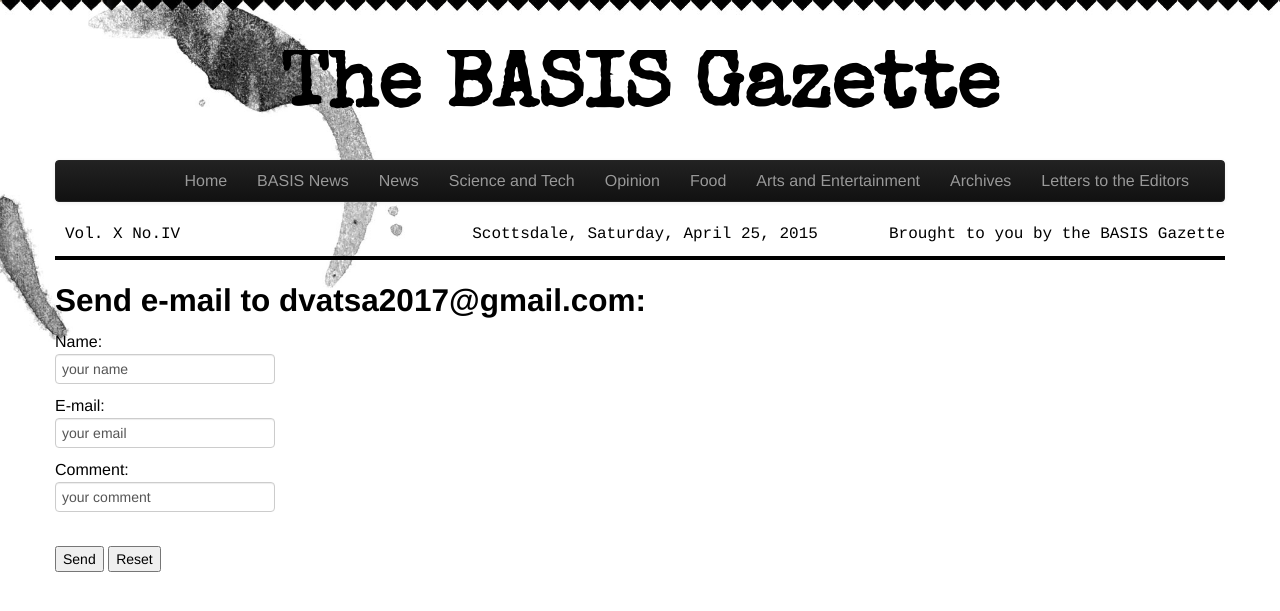
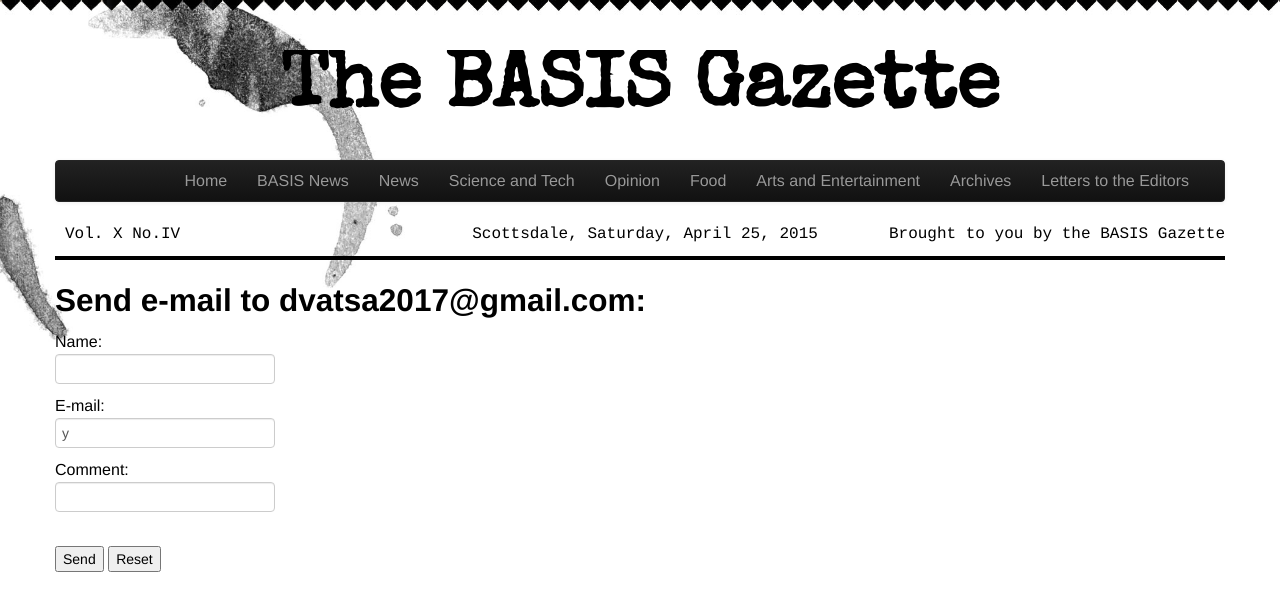
Before and after one commit to Awake99/Awake99.github.io, a Jekyll site: the page built from letters/index.html, in a window 1280 px wide. Shown: the top 611 px of the page. Built offline with Jekyll 4.4.1, drawn with Linux system fonts in a browser that asks for light colours; nearby versions of some CDN libraries.

Commit message:
emailformupdate

```diff
--- a/letters/index.html
+++ b/letters/index.html
@@ -16,11 +16,11 @@ title: Letters to the Editors
 
 	<form action="MAILTO:dvatsa2017@gmail.com" method="post" enctype="text/plain">
 	Name:<br>
-	<input type="text" name="name" value="your name"><br>
+	<input type="text" name="name" value=""><br>
 	E-mail:<br>
-	<input type="text" name="mail" value="your email"><br>
+	<input type="text" name="mail" value="y"><br>
 	Comment:<br>
-	<input type="text" name="comment" value="your comment" size="50"><br><br>
+	<input type="text" name="comment" value="" size="80"><br><br>
 	<input type="submit" value="Send">
 	<input type="reset" value="Reset">
 	</form>
```
